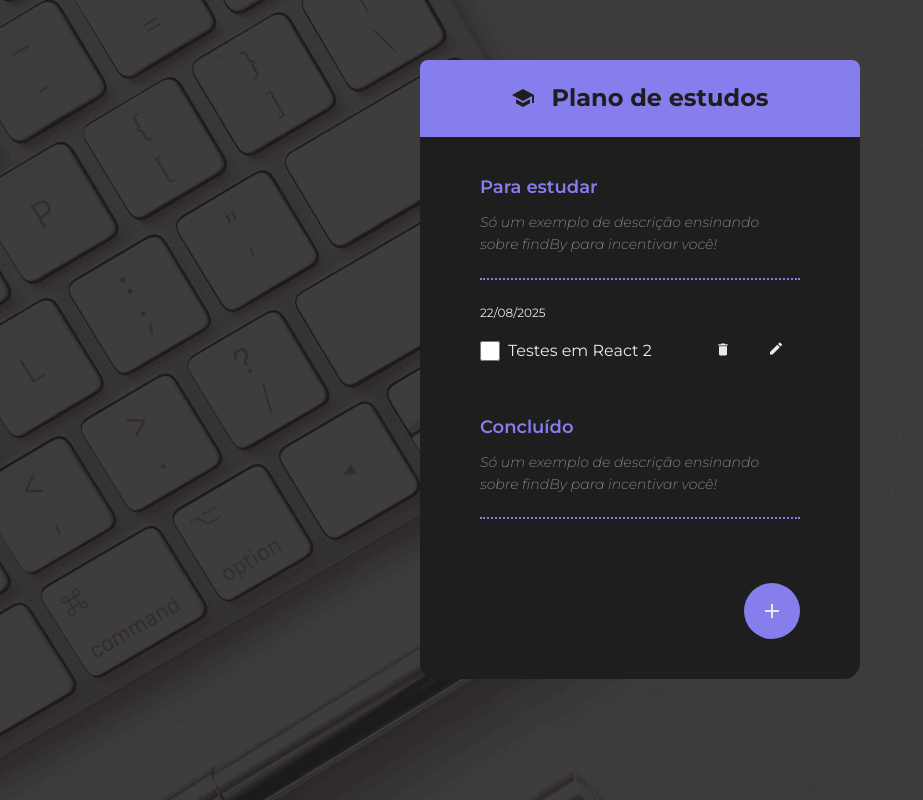
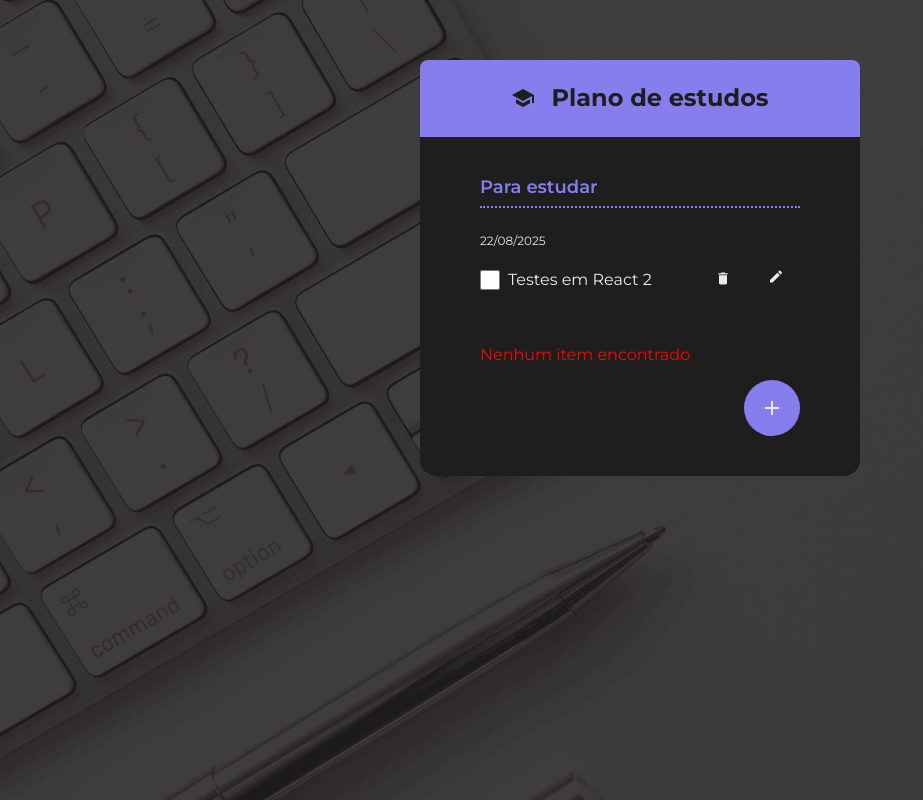
Before and after one commit to joaodos3v/4872--react-testes-iniciantes, a React (Vite) app: page / in a window 1280 px wide. Shown: the whole page, without its empty margins (0-923 px from the left). Built offline with nearby package versions, Linux system fonts and the light colour scheme; data requests are answered from the project's data file.

Commit message:
video 5.2

```diff
--- a/src/App.jsx
+++ b/src/App.jsx
@@ -12,7 +12,7 @@ import ToDoGroup from "./components/ToDoGroup";
 import { TodoContext } from "./components/TodoProvider/TodoContext";
 
 function App() {
-  const { todos, upsertTodo, openTodoFormModal, closeTodoFormModal, isModalOpen } =
+  const { todos, upsertTodo, openTodoFormModal, closeTodoFormModal, isModalOpen, isLoading } =
     use(TodoContext);
 
   return (
@@ -25,8 +25,16 @@ function App() {
         </Header>
 
         <ChecklistsWrapper>
-          <ToDoGroup heading="Para estudar" todos={todos.filter((t) => !t.completed)} />
-          <ToDoGroup heading="Concluído" todos={todos.filter((t) => t.completed)} />
+          <ToDoGroup
+            heading="Para estudar"
+            isLoading={isLoading}
+            todos={todos.filter((t) => !t.completed)}
+          />
+          <ToDoGroup
+            heading="Concluído"
+            isLoading={isLoading}
+            todos={todos.filter((t) => t.completed)}
+          />
           <Footer>
             <FabButton onClick={openTodoFormModal}>
               <IconPlus />
--- a/src/components/ToDoGroup/index.jsx
+++ b/src/components/ToDoGroup/index.jsx
@@ -2,7 +2,15 @@ import { SubHeading } from "../SubHeading";
 import { ToDoItem } from "../ToDoItem";
 import { ToDoList } from "../ToDoList";
 
-const ToDoGroup = ({ todos, heading }) => {
+const ToDoGroup = ({ isLoading, todos, heading }) => {
+  if (isLoading) {
+    return <p style={{ color: "gray" }}>Carregando...</p>;
+  }
+
+  if (todos.length === 0) {
+    return <p style={{ color: "red" }}>Nenhum item encontrado</p>;
+  }
+
   return (
     <>
       <SubHeading>{heading}</SubHeading>
--- a/src/components/TodoProvider/index.jsx
+++ b/src/components/TodoProvider/index.jsx
@@ -4,6 +4,7 @@ import { TodoContext } from "./TodoContext";
 
 export const TodoProvider = ({ children }) => {
   const [todos, setTodos] = useState([]);
+  const [isLoading, setIsLoading] = useState([]);
   const [showDialog, setShowDialog] = useState(false);
   const [selectedTodo, setSelectedTodo] = useState(null);
 
@@ -13,7 +14,11 @@ export const TodoProvider = ({ children }) => {
       setTodos(todosFromApi);
     };
 
-    fetchTodos();
+    setIsLoading(true);
+    setTimeout(() => {
+      fetchTodos();
+      setIsLoading(false);
+    }, 5000);
   }, []);
 
   const upsertTodo = async (formData) => {
@@ -81,6 +86,7 @@ export const TodoProvider = ({ children }) => {
         isModalOpen: showDialog,
         selectTodoForEdit,
         selectedTodo,
+        isLoading,
       }}
     >
       {children}
```
Also changed, not shown: 1 other file (tests, documents, lock files or other folders).
